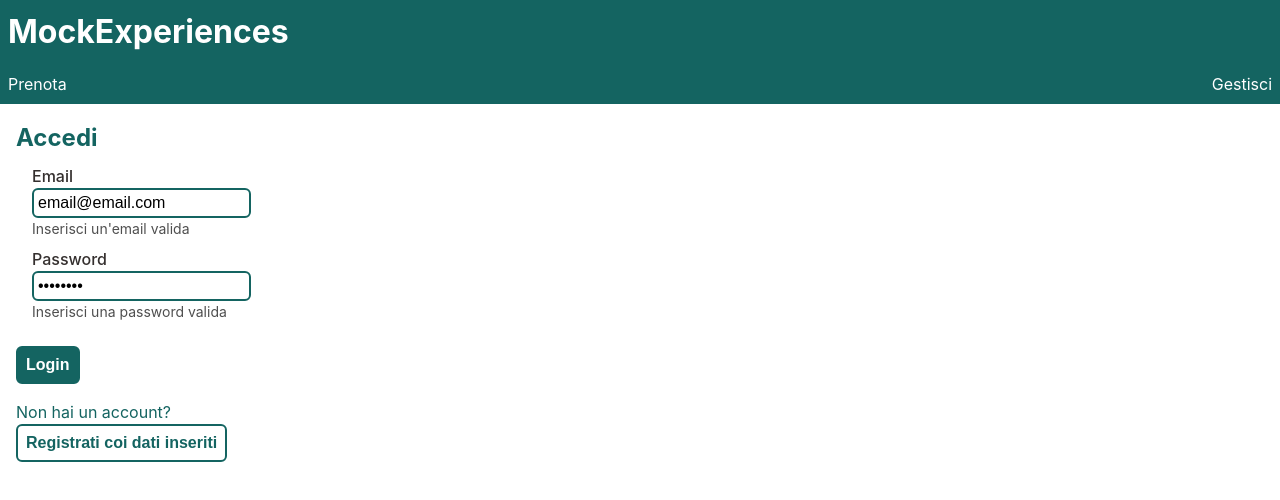
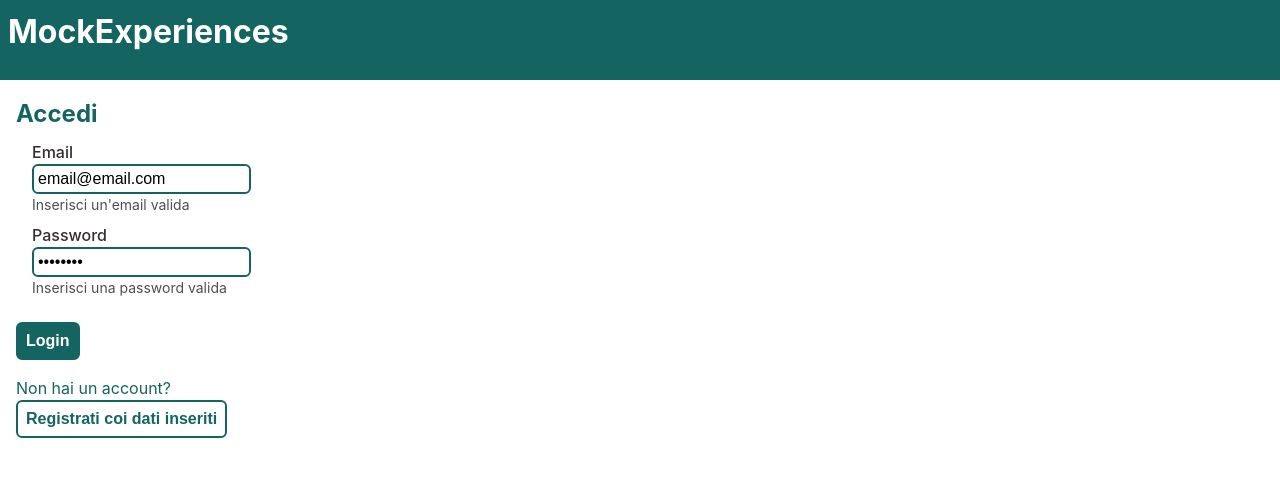
Before and after one commit to l-soldi/thesis, a React (Vite) app in the folder frontend/: page / in a window 1280 px wide. Shown: the top 500 px of the page. Built offline with nearby package versions, Linux system fonts and the light colour scheme.

Commit message:
FE: sistemazione indentazione e navbar

```diff
--- a/frontend/src/components/Navbar/Navbar.tsx
+++ b/frontend/src/components/Navbar/Navbar.tsx
@@ -7,11 +7,12 @@ const Navbar = () => {
     const id = getUserIdFromLocalStorage();
     const {pathname: location} = useLocation();
 
-    const routes = useMemo(() => [
+    const routes = useMemo(() => {
+        if (id) return [
         { path: ["/prenota"], href: "/prenota", label: "Prenota" },
         { path: ["/gestisci"], href: "/gestisci", label: "Gestisci" },
-        ...(id ? [{ path: ["/login"], href: "/login", label: "Logout" }] : [])
-    ], [id])
+        { path: ["/login"], href: "/login", label: "Logout" }
+    ]}, [id])
 
     return (
         <nav className="navbar">
@@ -19,7 +20,7 @@ const Navbar = () => {
                 MockExperiences
             </h1>
             <ul className="navbar-menu">
-                {routes.map((route, index) => (
+                {routes?.map((route, index) => (
                     <li key={`route-${index}`} className="navbar-item">
                         <a href={route.href}
                             className={route.path.includes(location) ? "selected" : ""}
--- a/frontend/src/router/index.tsx
+++ b/frontend/src/router/index.tsx
@@ -46,5 +46,7 @@ export const router = createBrowserRouter([
             return await getReservations(page, itemsPerPage);
           }, // Carica le prenotazioni al caricamento della pagina
         errorElement: <ErrorPage />,
-    },
-  ]}]);
+      }
+    ]
+  }
+]);
```
Lines whose indentation alone changed are shown as unchanged.
